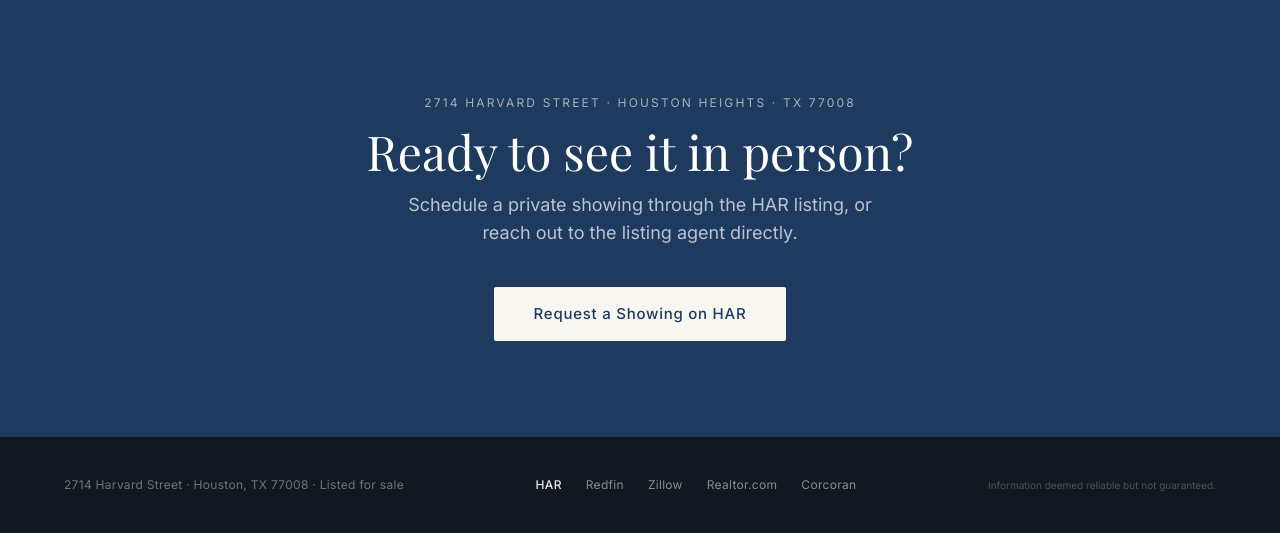
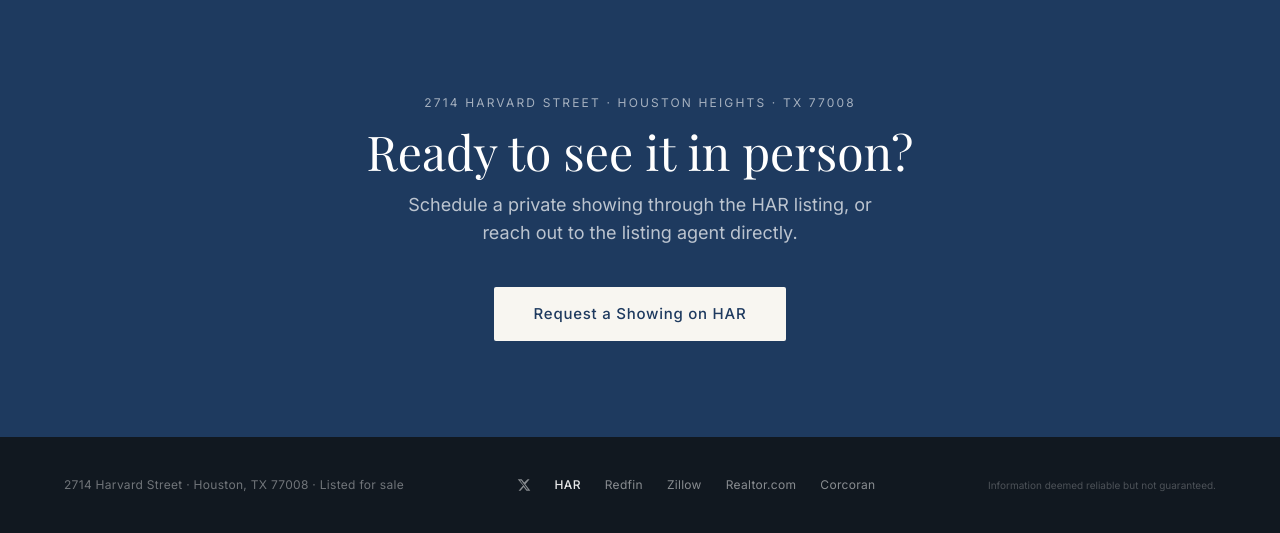
Before and after one commit to ricksterz/2714HarvardSt, a Flask app: page / in a window 1280 px wide. Shown: the part 5745-6278 px from the top of the page. Run offline with Flask 3, Linux system fonts and the light colour scheme; some libraries are stand-ins or nearby versions; some web fonts are replaced.

Commit message:
Add X account link to footer

```diff
--- a/templates/index.html
+++ b/templates/index.html
@@ -565,6 +565,12 @@
   <div class="max-w-screen-xl mx-auto px-6 md:px-16 flex flex-col md:flex-row items-center justify-between gap-6">
     <p class="font-sans text-white/40 text-xs tracking-wide">2714 Harvard Street · Houston, TX 77008 · Listed for sale</p>
     <nav class="flex flex-wrap gap-x-6 gap-y-2 justify-center">
+      <a href="https://x.com/2714HarvardSt" target="_blank" rel="noopener" aria-label="X / Twitter"
+         class="text-white/50 hover:text-white/90 transition-colors flex items-center">
+        <svg xmlns="http://www.w3.org/2000/svg" width="14" height="14" viewBox="0 0 24 24" fill="currentColor">
+          <path d="M18.244 2.25h3.308l-7.227 8.26 8.502 11.24H16.17l-4.714-6.231-5.401 6.231H2.746l7.73-8.835L1.254 2.25H8.08l4.253 5.622 5.911-5.622Zm-1.161 17.52h1.833L7.084 4.126H5.117z"/>
+        </svg>
+      </a>
       <a href="https://s.hartech.io/mRMv3T8Q4UWp" target="_blank" rel="noopener" class="font-sans text-white/90 hover:text-white font-medium text-xs tracking-wide transition-colors">HAR</a>
       <a href="https://www.redfin.com/TX/Houston/2714-Harvard-St-77008/home/52560213" target="_blank" rel="noopener" class="font-sans text-white/50 hover:text-white/90 text-xs tracking-wide transition-colors">Redfin</a>
       <a href="https://www.zillow.com/homedetails/2714-Harvard-St-Houston-TX-77008/121104863_zpid/" target="_blank" rel="noopener" class="font-sans text-white/50 hover:text-white/90 text-xs tracking-wide transition-colors">Zillow</a>
```
